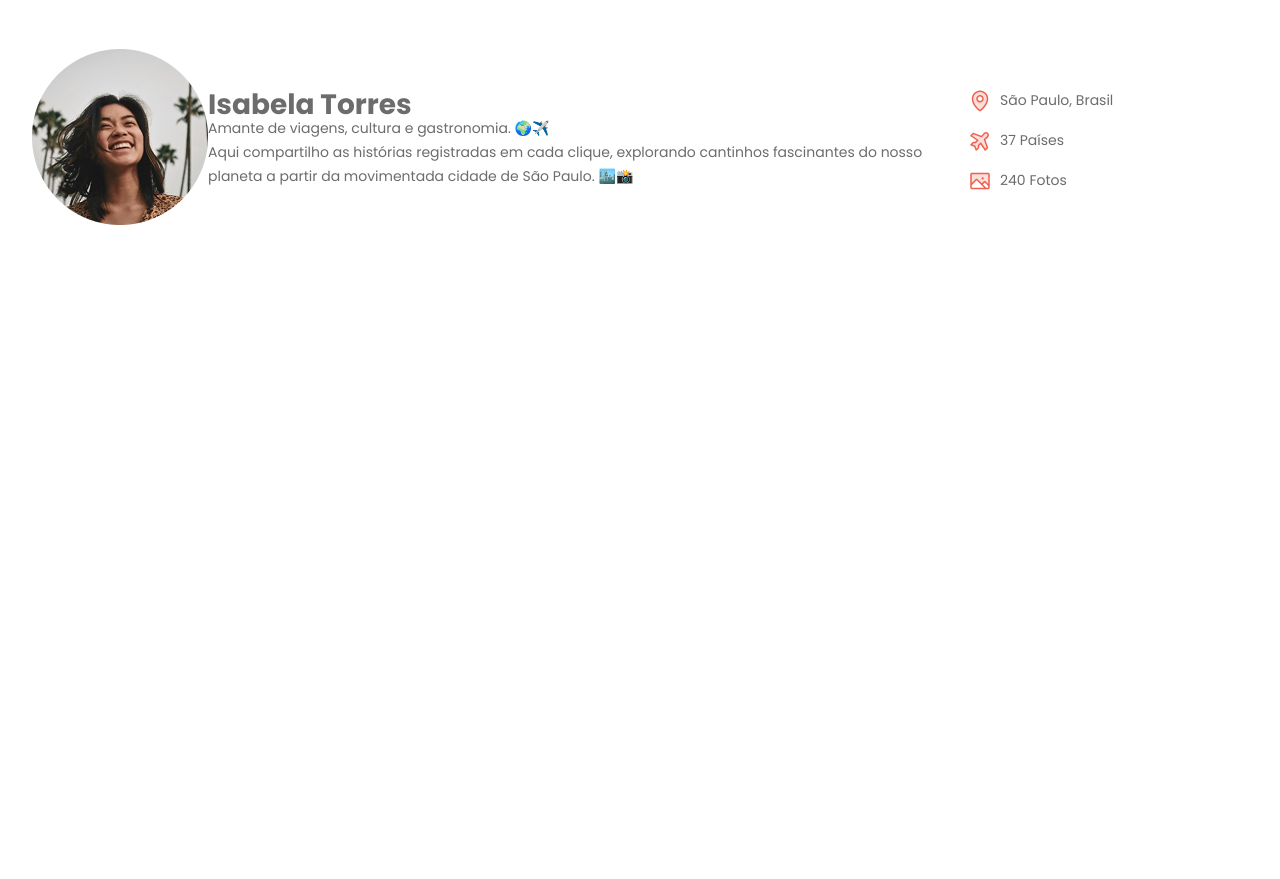
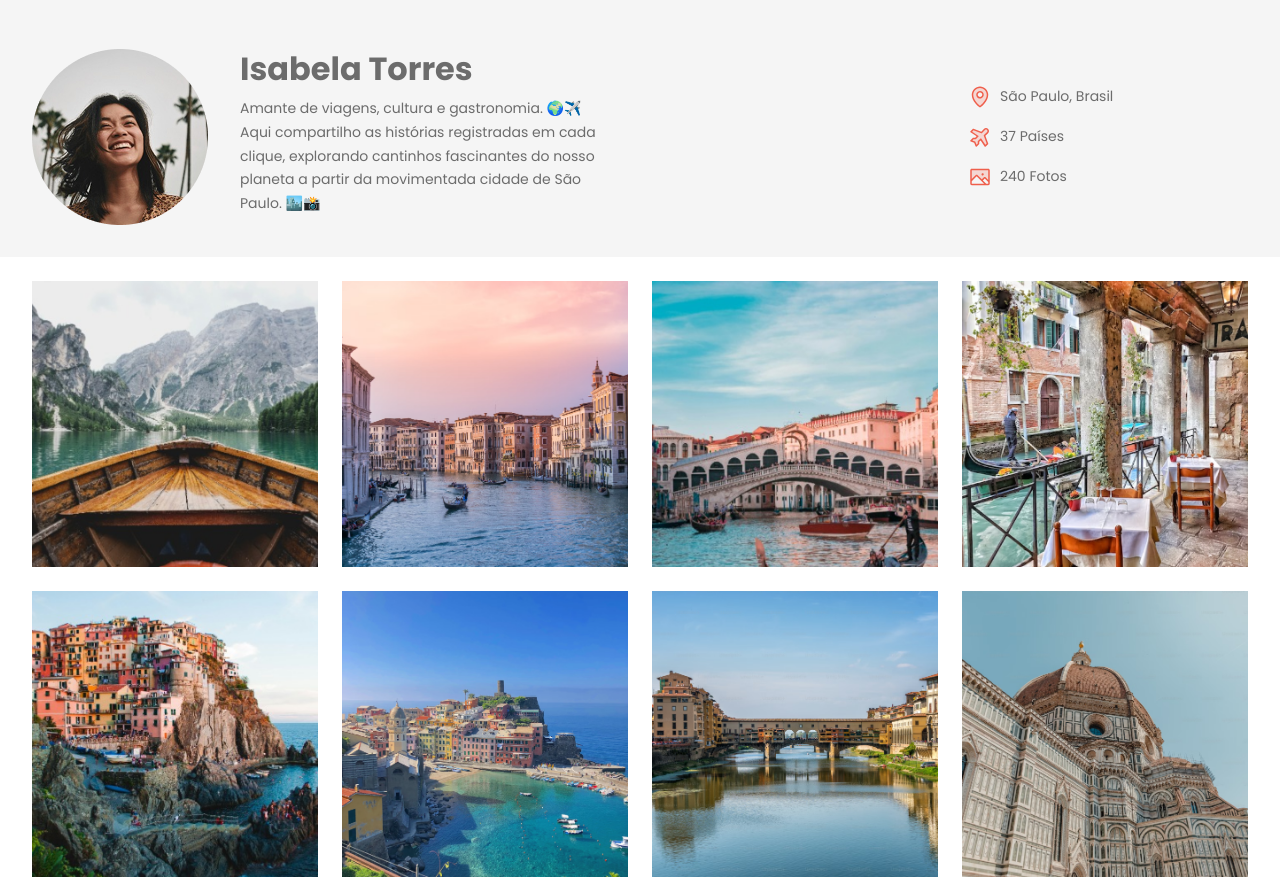
Before and after one commit to luiza-l0maz/New, a plain HTML site: page index.html in a window 1280 px wide. Shown: the part 86-965 px from the top of the page. Before the commit the page ends 800 px from the top, so only its background shows below. Drawn offline with Linux system fonts and the light colour scheme.

Commit message:
main galery

```diff
--- a/index.html
+++ b/index.html
@@ -39,17 +39,17 @@
 
         </nav>
 
-        <header class="bg">
+        <header>
             <div class="container">
-                 <div class="profile">
+                <div id="profile">
                     <img src="assets/Profile pic.png" alt="foto de perfil">
-                </div>
                 <div>
                     <h1>Isabela Torres</h1>
                     <p>Amante de viagens, cultura e gastronomia. 🌍✈️ <br>
-                        Aqui compartilho as histórias registradas em cada clique, explorando cantinhos fascinantes do nosso planeta a partir da movimentada cidade de São Paulo. 🏙️📸
-                    </p>
+                    Aqui compartilho as histórias registradas em cada clique, explorando cantinhos fascinantes do nosso planeta a partir da movimentada cidade de São Paulo. 🏙️📸 </p>
+
                 </div>
+             </div>
                 <div>
                     <ul id="info">
                             <li>
@@ -80,5 +80,21 @@
             </div>
         </header>
     </div>
+
+    <main class="container">
+        <img src="assets/Image 01.png" alt="01">
+        <img src="assets/Image 02.png" alt="02">
+        <img src="assets/Image 03.png" alt="03">
+        <img src="assets/Image 04.png" alt="04">
+        <img src="assets/Image 05.png" alt="05">
+        <img src="assets/Image 06.png" alt="06">
+        <img src="assets/Image 07.png" alt="07">
+        <img src="assets/Image 08.png" alt="08">
+        <img src="assets/Image 09.png" alt="09">
+        <img src="assets/Image 10.png" alt="10">
+        <img src="assets/Image 11.png" alt="11">
+        <img src="assets/Image 12.png" alt="12">
+
+    </main>
 </body>
 </html>
--- a/styles/global.css
+++ b/styles/global.css
@@ -35,6 +35,6 @@ a:hover{
     margin-inline: auto;
 
 }
-.bg.surface-color{
+.bg-surface-color{
     background-color:var(--surface-color)
 }
--- a/styles/header.css
+++ b/styles/header.css
@@ -13,16 +13,19 @@ header .container{
     display: flex;
     gap: 32px;
 
+
 }
 
 #profile > div {
     max-width: 384px;
 
 }
+
 #profile h1{
     font: var(--text-lg);
     color: var(--text-color-primary);
     margin-bottom: 8px;
+
 }
 
 
--- a/styles/index.css
+++ b/styles/index.css
@@ -1,3 +1,4 @@
 @import url(global.css);
 @import url(nav.css);
 @import url(header.css);
+@import url(main.css);
--- /dev/null
+++ b/styles/main.css
@@ -0,0 +1,11 @@
+main{
+    display:flex;
+    flex-wrap: wrap;
+    gap: 24px;
+    padding-block: 24px; ;
+}
+main img{
+    width: 286px;
+    height: 286px;
+    object-fit: cover;
+}
```
